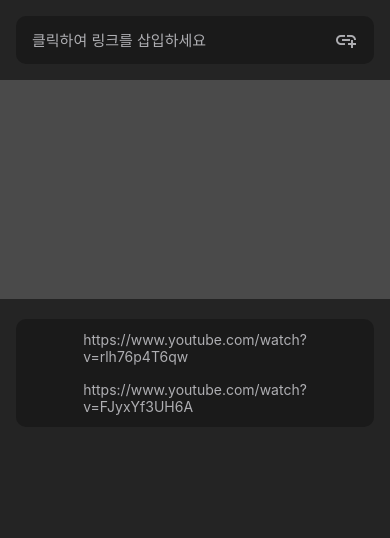
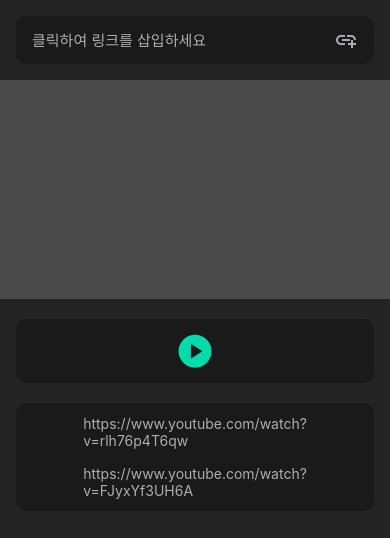
Before and after one commit to contability/app-expo-loop-tube, a React Native app: screen / in a window 390 px wide. Shown: the top 538 px of the page. Built offline with nearby package versions, Linux system fonts and the light colour scheme.

Commit message:
(add) 비디오 재생 및 일시정지 기능 추가, UI 컨트롤러 스타일링 개선

```diff
--- a/App.tsx
+++ b/App.tsx
@@ -1,6 +1,6 @@
 import { Alert, Dimensions, SafeAreaView, StyleSheet, Text, TextInput, TouchableOpacity, View } from 'react-native';
 import Icon from '@expo/vector-icons/MaterialIcons';
-import { useMemo, useState } from 'react';
+import { useCallback, useMemo, useRef, useState } from 'react';
 import queryString from 'query-string';
 import WebView from 'react-native-webview';
 
@@ -49,11 +49,26 @@
   urlList: {
     color: '#AEAEB2',
   },
+  controller: {
+    backgroundColor: '#1A1A1A',
+    borderRadius: 10,
+    marginHorizontal: 16,
+    marginTop: 20,
+    paddingVertical: 12,
+    paddingHorizontal: 72,
+    alignItems: 'center',
+    justifyContent: 'center',
+    flexDirection: 'row',
+  },
+  playButton: {},
 });
 
 const App = () => {
   const [url, setUrl] = useState('');
   const [youtubeId, setYoutubeId] = useState('');
+  const [isPlaying, setIsPlaying] = useState(false);
+
+  const webViewRef = useRef<WebView | null>(null);
 
   const onPressOpenLink = () => {
     const {
@@ -63,6 +78,18 @@
     if (typeof id === 'string') setYoutubeId(id);
     else Alert.alert('잘못된 URL입니다.');
   };
+
+  const onPressPlay = useCallback(() => {
+    if (webViewRef.current !== null) {
+      webViewRef.current?.injectJavaScript('player.playVideo(); true;');
+    }
+  }, []);
+
+  const onPressPause = useCallback(() => {
+    if (webViewRef.current !== null) {
+      webViewRef.current?.injectJavaScript('player.pauseVideo(); true;');
+    }
+  }, []);
 
   const source = useMemo(() => {
     const html = `
@@ -103,7 +130,9 @@
 
           function onPlayerReady(event) {}
 
-          function onPlayerStateChange(event) {}
+          function onPlayerStateChange(event) {
+            window.ReactNativeWebView.postMessage(event.data);
+          }
         </script>
       </body>
     </html>`;
@@ -127,7 +156,27 @@
       </View>
       <View style={styles.youtubeContainer}>
         {youtubeId && (
-          <WebView source={source} allowsInlineMediaPlayback={true} mediaPlaybackRequiresUserAction={false} />
+          <WebView
+            ref={webViewRef}
+            source={source}
+            allowsInlineMediaPlayback={true}
+            mediaPlaybackRequiresUserAction={false}
+            onMessage={event => {
+              console.log(event.nativeEvent.data);
+              setIsPlaying(event.nativeEvent.data === '1');
+            }}
+          />
+        )}
+      </View>
+      <View style={styles.controller}>
+        {isPlaying ? (
+          <TouchableOpacity style={styles.playButton} onPress={onPressPause}>
+            <Icon name="pause-circle" size={41.67} color="#E5E5EA" />
+          </TouchableOpacity>
+        ) : (
+          <TouchableOpacity style={styles.playButton} onPress={onPressPlay}>
+            <Icon name="play-circle" size={39.58} color="#00DDAB" />
+          </TouchableOpacity>
         )}
       </View>
       <View style={styles.urlListContainer}>
```
